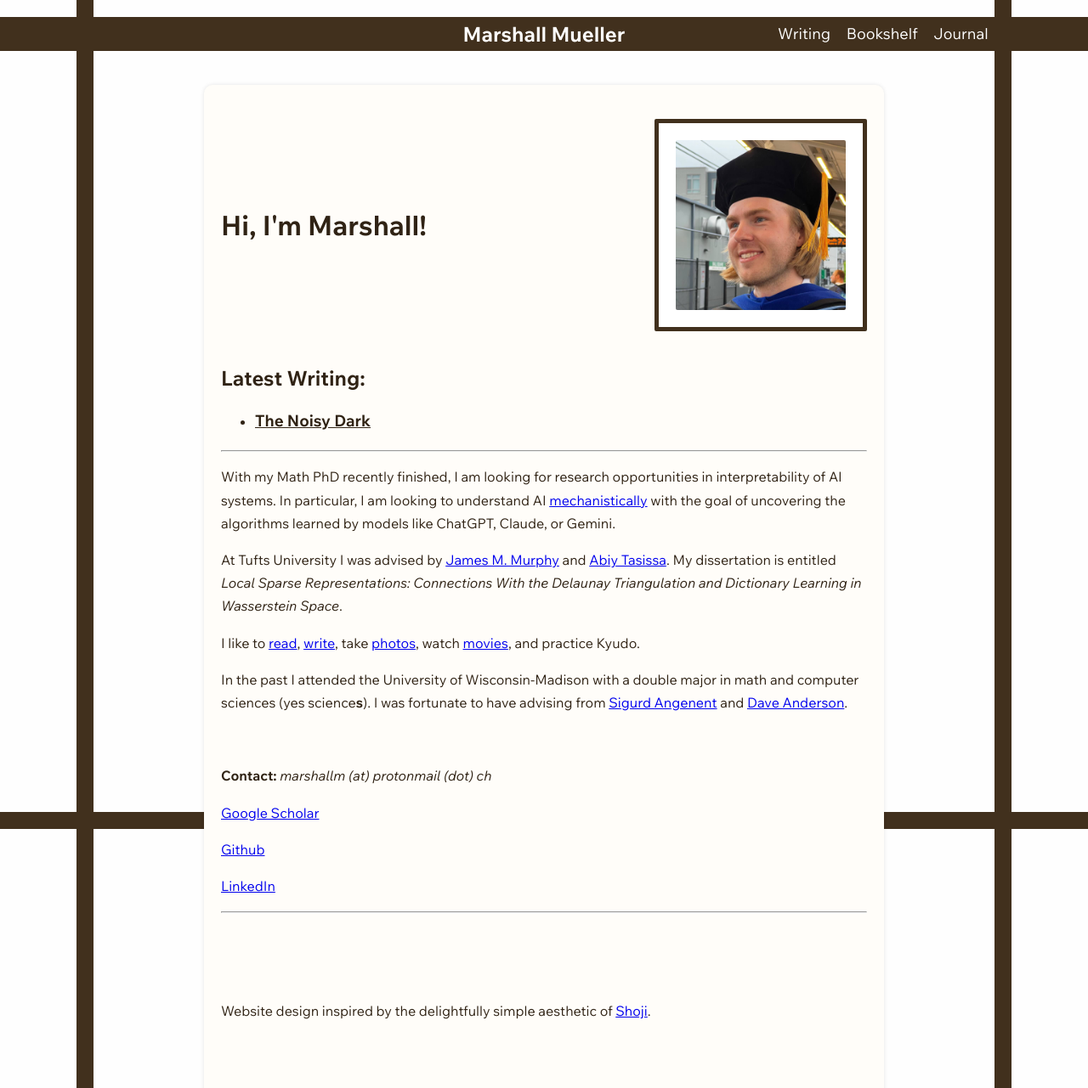
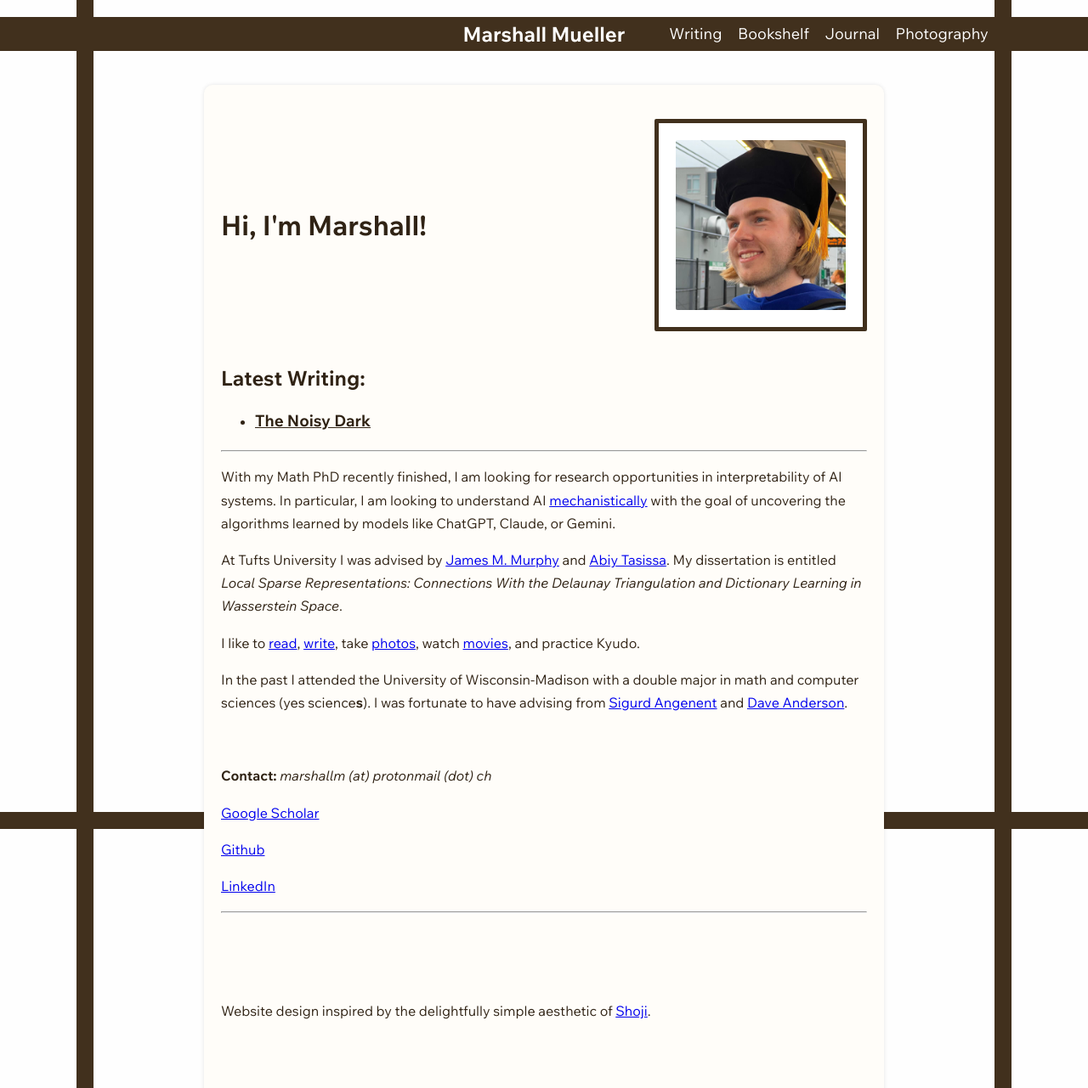
Before and after one commit to MarshMue/marshmue.github.io, a Jekyll site: the page built from index.md, in a window 1280 px wide. Shown: the whole page at 85% size. Built offline with Jekyll 4.4.1, drawn with Linux system fonts in a browser that asks for light colours.

Commit message:
forgot to push the updated html

```diff
--- a/_layouts/default.html
+++ b/_layouts/default.html
@@ -19,6 +19,7 @@
                     <li><a href="/writing">Writing</a></li>
                     <li><a href="/bookshelf">Bookshelf</a></li>
                     <li><a href="/posts">Journal</a></li>
+                    <li><a href="/photography">Photography</a></li>
                 </ul>
             </nav>
         </div>
```
